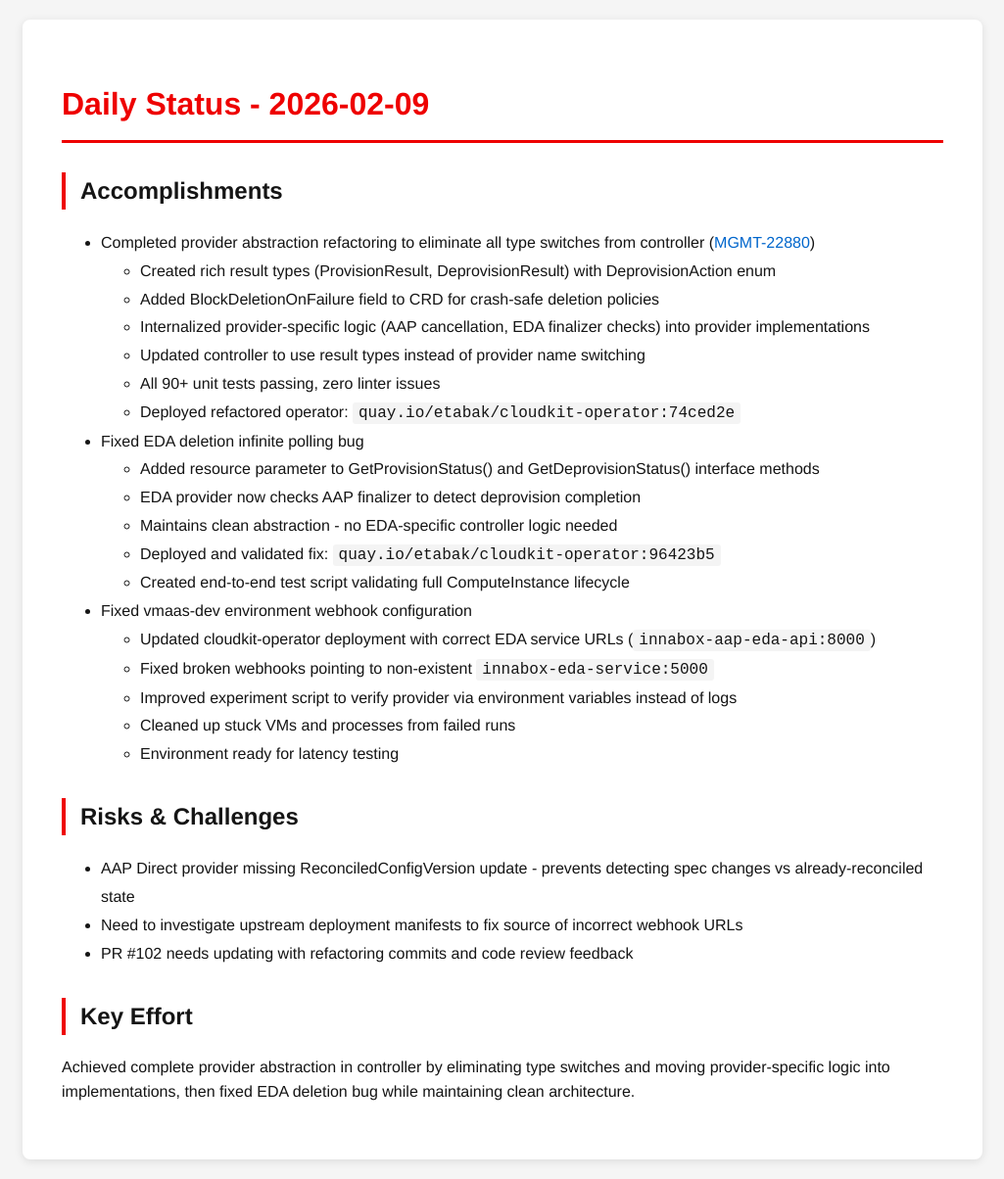
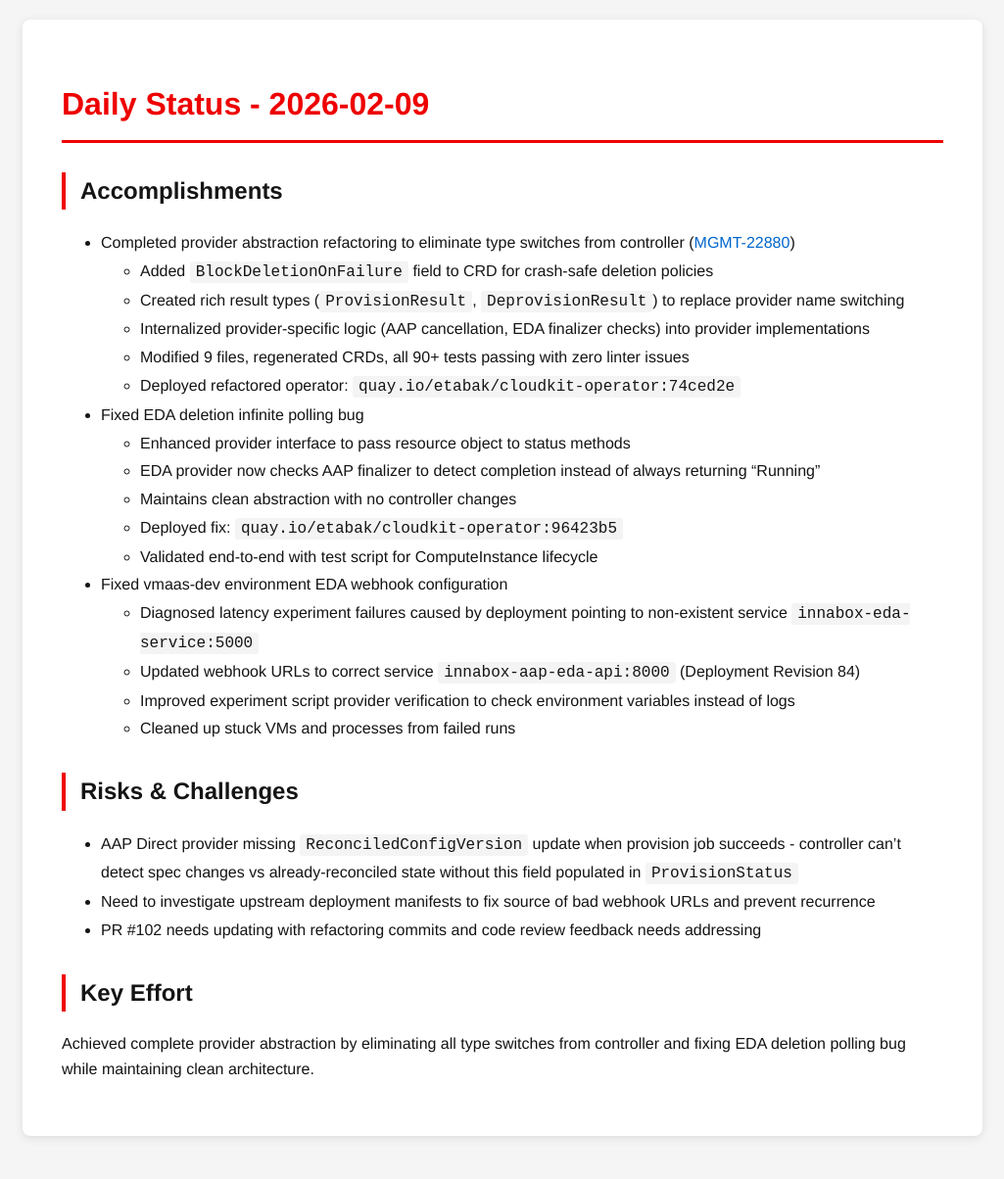
Before and after one commit to tzvatot/daily-status, a Jekyll site: the page built from 2026-02-09.md, in a window 1280 px wide. Shown: the whole page at 98% size, without its empty margins (127-1152 px from the left). Built offline with Jekyll 4.4.1, drawn with Linux system fonts in a browser that asks for light colours; after the commit the page ends 1180 px from its top, so only the background shows below that.

Commit message:
Daily status update - 2026-02-09

```diff
--- a/2026-02-09.md
+++ b/2026-02-09.md
@@ -7,30 +7,28 @@ date: 2026-02-09
 # Daily Status - 2026-02-09
 
 ## Accomplishments
-- Completed provider abstraction refactoring to eliminate all type switches from controller ([MGMT-22880](https://issues.redhat.com/browse/MGMT-22880))
-  - Created rich result types (ProvisionResult, DeprovisionResult) with DeprovisionAction enum
-  - Added BlockDeletionOnFailure field to CRD for crash-safe deletion policies
+- Completed provider abstraction refactoring to eliminate type switches from controller ([MGMT-22880](https://issues.redhat.com/browse/MGMT-22880))
+  - Added `BlockDeletionOnFailure` field to CRD for crash-safe deletion policies
+  - Created rich result types (`ProvisionResult`, `DeprovisionResult`) to replace provider name switching
   - Internalized provider-specific logic (AAP cancellation, EDA finalizer checks) into provider implementations
-  - Updated controller to use result types instead of provider name switching
-  - All 90+ unit tests passing, zero linter issues
+  - Modified 9 files, regenerated CRDs, all 90+ tests passing with zero linter issues
   - Deployed refactored operator: `quay.io/etabak/cloudkit-operator:74ced2e`
 - Fixed EDA deletion infinite polling bug
-  - Added resource parameter to GetProvisionStatus() and GetDeprovisionStatus() interface methods
-  - EDA provider now checks AAP finalizer to detect deprovision completion
-  - Maintains clean abstraction - no EDA-specific controller logic needed
-  - Deployed and validated fix: `quay.io/etabak/cloudkit-operator:96423b5`
-  - Created end-to-end test script validating full ComputeInstance lifecycle
-- Fixed vmaas-dev environment webhook configuration
-  - Updated cloudkit-operator deployment with correct EDA service URLs (`innabox-aap-eda-api:8000`)
-  - Fixed broken webhooks pointing to non-existent `innabox-eda-service:5000`
-  - Improved experiment script to verify provider via environment variables instead of logs
+  - Enhanced provider interface to pass resource object to status methods
+  - EDA provider now checks AAP finalizer to detect completion instead of always returning "Running"
+  - Maintains clean abstraction with no controller changes
+  - Deployed fix: `quay.io/etabak/cloudkit-operator:96423b5`
+  - Validated end-to-end with test script for ComputeInstance lifecycle
+- Fixed vmaas-dev environment EDA webhook configuration
+  - Diagnosed latency experiment failures caused by deployment pointing to non-existent service `innabox-eda-service:5000`
+  - Updated webhook URLs to correct service `innabox-aap-eda-api:8000` (Deployment Revision 84)
+  - Improved experiment script provider verification to check environment variables instead of logs
   - Cleaned up stuck VMs and processes from failed runs
-  - Environment ready for latency testing
 
 ## Risks & Challenges
-- AAP Direct provider missing ReconciledConfigVersion update - prevents detecting spec changes vs already-reconciled state
-- Need to investigate upstream deployment manifests to fix source of incorrect webhook URLs
-- PR #102 needs updating with refactoring commits and code review feedback
+- AAP Direct provider missing `ReconciledConfigVersion` update when provision job succeeds - controller can't detect spec changes vs already-reconciled state without this field populated in `ProvisionStatus`
+- Need to investigate upstream deployment manifests to fix source of bad webhook URLs and prevent recurrence
+- PR #102 needs updating with refactoring commits and code review feedback needs addressing
 
 ## Key Effort
-Achieved complete provider abstraction in controller by eliminating type switches and moving provider-specific logic into implementations, then fixed EDA deletion bug while maintaining clean architecture.
+Achieved complete provider abstraction by eliminating all type switches from controller and fixing EDA deletion polling bug while maintaining clean architecture.
```
